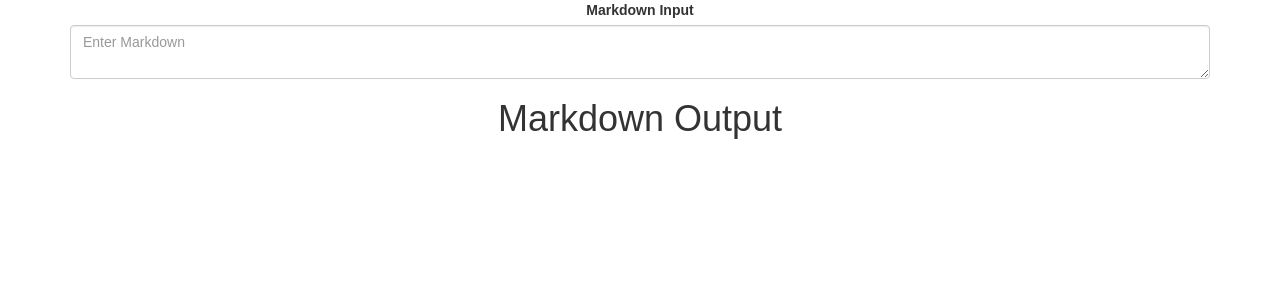
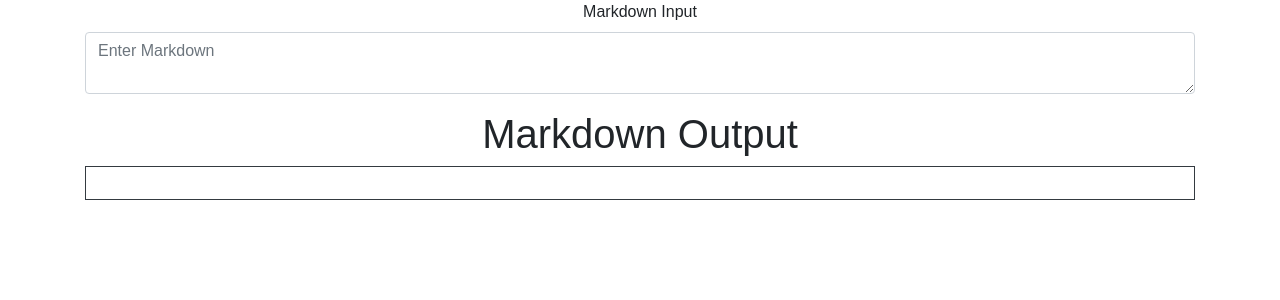
Before and after one commit to Jebbss/markdown_previewer, a React (Create React App) app: page / in a window 1280 px wide. Shown: the top 300 px of the page. Built offline with nearby package versions, Linux system fonts and the light colour scheme.

Commit message:
Style improvements

```diff
--- a/public/index.html
+++ b/public/index.html
@@ -9,7 +9,7 @@
       homescreen on Android. See https://developers.google.com/web/fundamentals/engage-and-retain/web-app-manifest/
     -->
     <link rel="manifest" href="%PUBLIC_URL%/manifest.json">
-    <link rel="stylesheet" href="https://maxcdn.bootstrapcdn.com/bootstrap/3.3.7/css/bootstrap.min.css" integrity="sha384-BVYiiSIFeK1dGmJRAkycuHAHRg32OmUcww7on3RYdg4Va+PmSTsz/K68vbdEjh4u" crossorigin="anonymous">
+    <link rel="stylesheet" href="https://maxcdn.bootstrapcdn.com/bootstrap/latest/css/bootstrap.min.css">
     <!--
       Notice the use of %PUBLIC_URL% in the tags above.
       It will be replaced with the URL of the `public` folder during the build.
@@ -26,15 +26,5 @@
       You need to enable JavaScript to run this app.
     </noscript>
     <div id="root"></div>
-    <!--
-      This HTML file is a template.
-      If you open it directly in the browser, you will see an empty page.
-
-      You can add webfonts, meta tags, or analytics to this file.
-      The build step will place the bundled scripts into the <body> tag.
-
-      To begin the development, run `npm start` or `yarn start`.
-      To create a production bundle, use `npm run build` or `yarn build`.
-    -->
   </body>
 </html>
--- a/src/App.css
+++ b/src/App.css
@@ -22,6 +22,11 @@
   font-size: large;
 }
 
+.output {
+  text-align: left;
+  padding: 1rem;
+}
+
 @keyframes App-logo-spin {
   from { transform: rotate(0deg); }
   to { transform: rotate(360deg); }
--- a/src/App.js
+++ b/src/App.js
@@ -29,7 +29,7 @@
         </div>
         <div>
           <h1>Markdown Output</h1>
-          <div className = "border border-dark" dangerouslySetInnerHTML = {{__html: marked(this.state.markdown)}}>
+          <div className = "border border-dark output" dangerouslySetInnerHTML = {{__html: marked(this.state.markdown)}}>
           </div>
         </div>
       </div>
```
Also changed, not shown: 1 other file (tests, documents, lock files or other folders).
